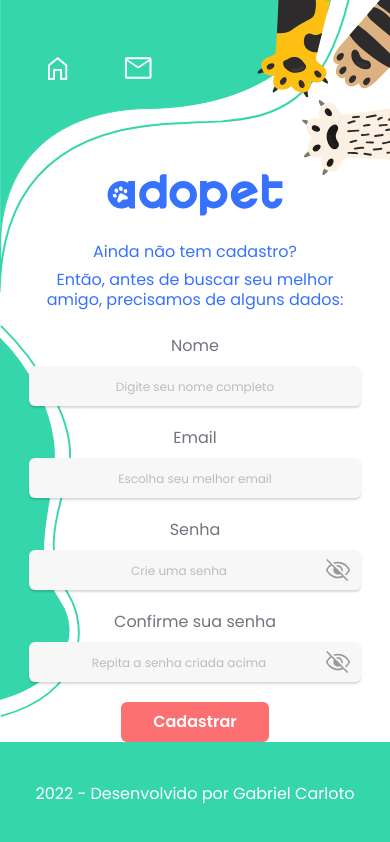
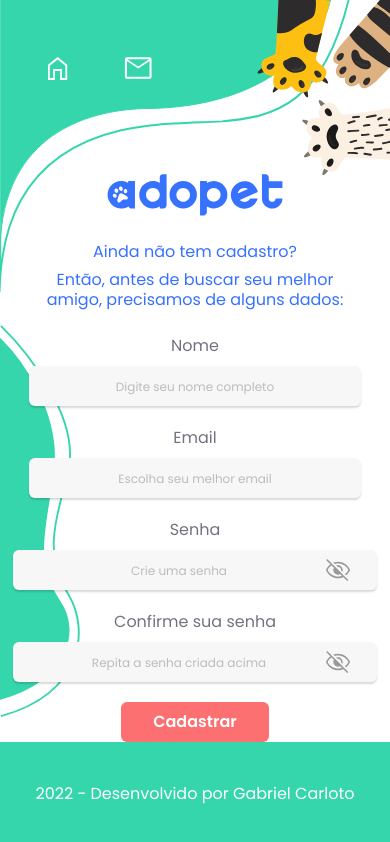
Before and after one commit to gabrielcarloto/adopet, a React (Vite) app: page /cadastro in a window 390 px wide. Shown: the top 842 px of the page. Built offline with nearby package versions, Linux system fonts and the light colour scheme.

Commit message:
✨ feat(input): add more variations

```diff
--- a/src/components/Input.tsx
+++ b/src/components/Input.tsx
@@ -1,11 +1,17 @@
 import { CSSProperties, InputHTMLAttributes, useId, useState } from 'react';
+import { LottieOptions, useLottie } from 'lottie-react';
 import classNames from 'classnames';
-import { LottieOptions, useLottie } from 'lottie-react';
 
 import visibilityAnimation from '../assets/visibility.json';
 
-interface InputProps extends InputHTMLAttributes<HTMLInputElement> {
+interface InputProps
+  extends InputHTMLAttributes<HTMLInputElement | HTMLTextAreaElement> {
+  as?: 'textarea' | 'input';
+  height?: 'md' | 'lg';
   label: string;
+  labelPosition?: 'start' | 'center';
+  labelColor?: 'brand-primary' | 'brand-gray-500';
+  backgroundColor?: 'white' | 'brand-gray-50';
 }
 
 const lottieStyle: CSSProperties = {
@@ -18,17 +24,30 @@ const lottieOptions: LottieOptions = {
   loop: false,
 };
 
-export default function Input(props: InputProps) {
+export default function Input({
+  as = 'input',
+  type = 'text',
+  height = 'md',
+  labelPosition = 'center',
+  labelColor = 'brand-gray-500',
+  backgroundColor = 'brand-gray-50',
+  ...props
+}: InputProps) {
   const [isPassVisible, setIsPassVisible] = useState<null | boolean>(
-    props.type === 'password' ? false : null,
+    type === 'password' ? false : null,
   );
 
   const inputId = useId();
 
   const LottieVisibility = useLottie(lottieOptions, lottieStyle);
 
-  const isTextOrEmail = props.type === 'text' || props.type === 'email';
+  const isTextarea = as === 'textarea';
+  const isTextOrEmail = type === 'text' || type === 'email';
   const isPassword = isPassVisible || isPassVisible === false;
+  const isLabelLeft = labelPosition === 'start';
+  const isBgWhite = backgroundColor === 'white';
+
+  const As = as;
 
   function handleChangePassVisibility() {
     setIsPassVisible(!isPassVisible);
@@ -43,32 +62,49 @@ export default function Input(props: InputProps) {
   }
 
   return (
-    <div className="flex flex-col items-center gap-2">
+    <div
+      className={classNames('flex flex-col gap-2', {
+        [`items-${labelPosition}`]: labelPosition,
+      })}
+    >
       <label
-        className="text-base md:text-lg xl:font-semibold text-brand-gray-500"
+        className={classNames('text-base md:text-lg xl:font-semibold', {
+          [`text-${labelColor}`]: labelColor,
+        })}
         htmlFor={inputId}
       >
         {props.label}
       </label>
-      <div className="relative grid place-items-center">
-        <input
+      <div
+        className={classNames('relative grid place-items-center', {
+          'w-full': isLabelLeft,
+          'xl:w-[552px]': isTextOrEmail && !isLabelLeft,
+          'xl:w-[362px]': !isTextOrEmail && !isPassword && !isLabelLeft,
+        })}
+      >
+        <As
           className={classNames(
             [
-              'h-10 rounded-md bg-brand-gray-50 shadow-sm text-brand-gray-500 text-center',
-              'placeholder:text-center placeholder:text-xs md:placeholder:text-sm xl:placeholder:text-base',
-              'placeholder:text-brand-gray-300 focus:ring-2 focus:ring-brand-primary ring-offset-2',
-              'outline-none',
+              'w-full rounded-md shadow-sm placeholder:text-xs md:placeholder:text-sm',
+              'xl:placeholder:text-base placeholder:text-brand-gray-300 focus:ring-2',
+              'focus:ring-brand-primary ring-offset-2 outline-none',
             ],
             {
-              'xl:w-[552px]': isTextOrEmail,
-              'xl:w-[362px]': !isTextOrEmail && !isPassword,
+              [`bg-${backgroundColor}`]: backgroundColor,
+              [isTextarea
+                ? 'min-h-[172px] resize-none'
+                : height === 'md'
+                ? 'h-10'
+                : 'h-12']: as,
+              [`text-brand-gray-${isBgWhite ? '300' : '500'}`]: isBgWhite,
+              [`text-${isLabelLeft ? 'left' : 'center'}`]: labelPosition,
               'p-2 xl:p-3': !isPassword,
               'pl-2 pr-10 xl:pl-3 xl:pr-12 w-[calc(100%-32px)] xl:w-[318px]':
                 isPassword,
             },
           )}
           id={inputId}
-          type={isPassword ? (isPassVisible ? 'text' : 'password') : props.type}
+          type={isPassword ? (isPassVisible ? 'text' : 'password') : type}
           {...props}
         />
         {isPassword && (
```
